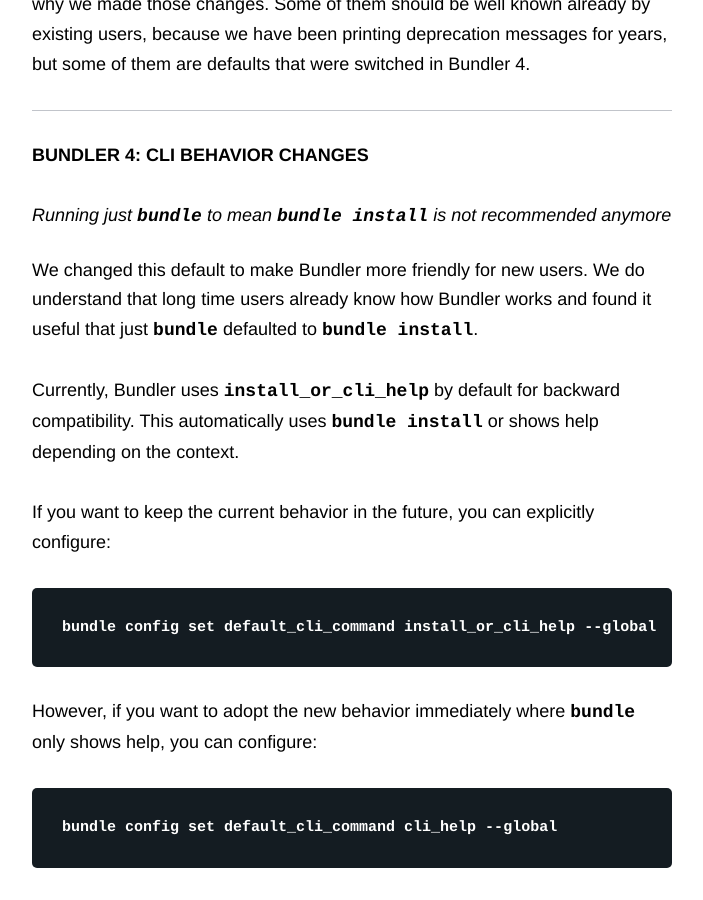
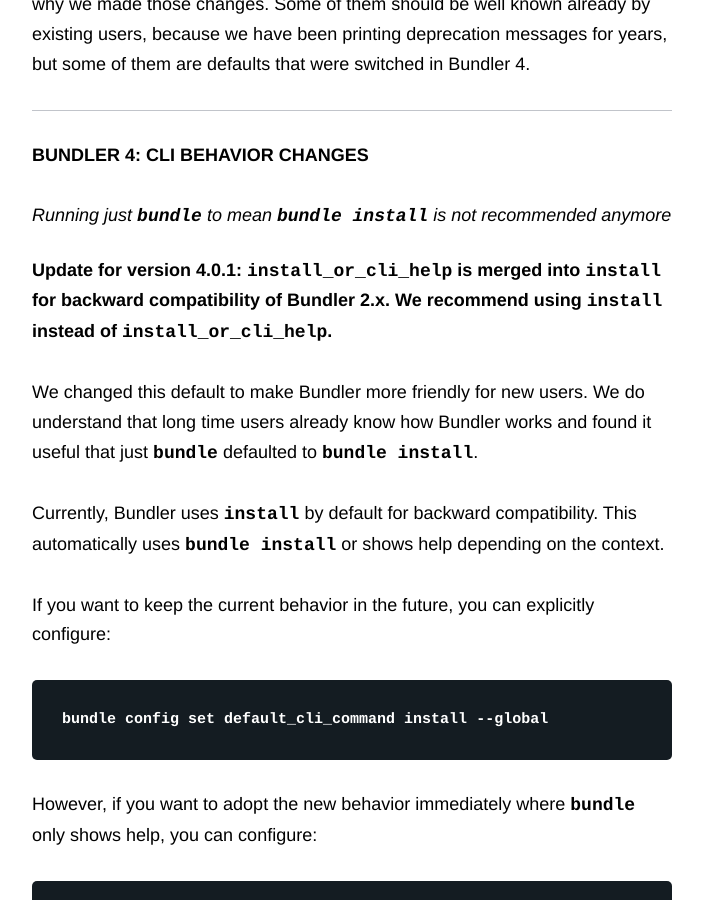
Before and after one commit to rubygems/rubygems.github.io, a Jekyll site: the page built from _posts/2025-12-03-upgrade-to-rubygems-bundler-4.md, in a window 1280 px wide and 900 px high, scrolled down 2317 px. Shown: the whole window, without its empty margins (438-1141 px from the left). Built offline with Jekyll 4.4.1, drawn with Linux system fonts in a browser that asks for light colours; comment, search, counter and statistics services are not loaded.

Commit message:
Update blog post to state Bundler 4.0.1 merges `install_or_cli_help` into `install`.

````diff
--- a/_posts/2025-12-03-upgrade-to-rubygems-bundler-4.md
+++ b/_posts/2025-12-03-upgrade-to-rubygems-bundler-4.md
@@ -56,14 +56,16 @@
 
 ### Running just `bundle` to mean `bundle install` is not recommended anymore
 
+**Update for version 4.0.1: `install_or_cli_help` is merged into `install` for backward compatibility of Bundler 2.x. We recommend using `install` instead of `install_or_cli_help`.**
+
 We changed this default to make Bundler more friendly for new users. We do understand that long time users already know how Bundler works and found it useful that just `bundle` defaulted to `bundle install`.
 
-Currently, Bundler uses `install_or_cli_help` by default for backward compatibility. This automatically uses `bundle install` or shows help depending on the context.
+Currently, Bundler uses `install` by default for backward compatibility. This automatically uses `bundle install` or shows help depending on the context.
 
 If you want to keep the current behavior in the future, you can explicitly configure:
 
 ```sh
-bundle config set default_cli_command install_or_cli_help --global
+bundle config set default_cli_command install --global
 ```
 
 However, if you want to adopt the new behavior immediately where `bundle` only shows help, you can configure:
````
